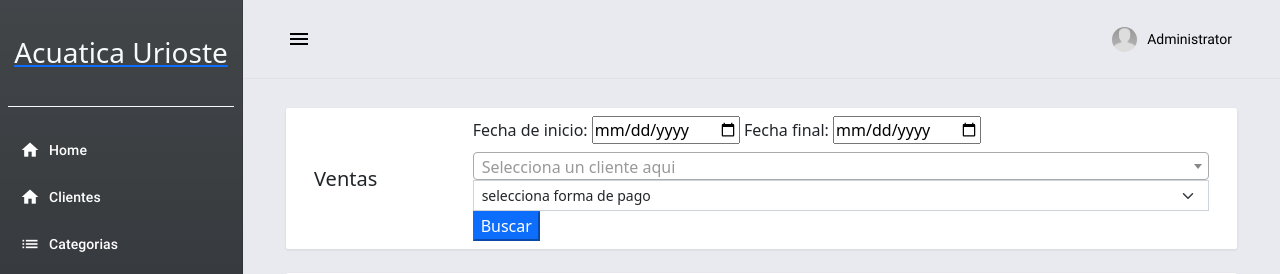
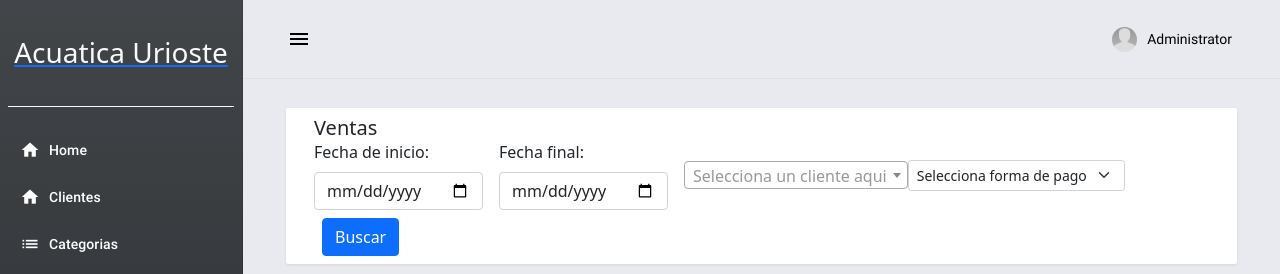
Before and after one commit to luisspe/posUrioste, a Django app: page /sales in a window 1280 px wide. Shown: the top 274 px of the page. Run offline with Django 3.2, Linux system fonts and the light colour scheme; a user stored in the database is signed in; data comes from the database, SQL or seed files in the repository; some libraries are stand-ins or nearby versions.

Commit message:
cambios de ui

```diff
--- a/posApp/templates/posApp/sales.html
+++ b/posApp/templates/posApp/sales.html
@@ -3,14 +3,19 @@
     <div class="mdc-card py-2">
         <div class="d-flex justify-content-between align-items-center flex-wrap">
             <h4 class="card-title mb-0">Ventas</h4>
-            <form method="GET">
-                <label for="start-date">Fecha de inicio:</label>
-                <input type="date" name="start_date" id="start-date" class="mb-2">
+            <form method="GET" class="d-flex align-items-center flex-wrap">
+                <div class="form-group mb-2">
+                    <label for="start-date" class="form-label">Fecha de inicio:</label>
+                    <input type="date" name="start_date" id="start-date" class="form-control">
+                </div>
 
-                <label for="end-date">Fecha final:</label>
-                <input type="date" name="end_date" id="end-date" class="mb-2">
+                <div class="form-group mx-sm-3 mb-2">
+                    <label for="end-date" class="form-label">Fecha final:</label>
+                    <input type="date" name="end_date" id="end-date" class="form-control">
+                </div>
 
-                <select name="cliente_id" id="cliente_id" class="form-select form-select-sm rounded-0" required>
+                <div class="form-group mb-2">
+                    <select name="cliente_id" id="cliente_id" class="form-select form-select-sm">
                         {% if not clientes %}
                         <option value="" disabled selected></option>
                         {% else %}
@@ -25,14 +30,16 @@
                             {% endif %}
                         {% endfor %}
                     </select>
+                </div>
 
-                <select name="formapago_id" id="formapago_id" class="form-select form-select-sm rounded-0" required>
+                <div class="form-group mb-2">
+                    <select name="formapago_id" id="formapago_id" class="form-select form-select-sm">
                         {% if not formapago %}
                         <option value="" disabled selected></option>
                         {% else %}
                         <option value="" disabled></option>
                         {% endif %}
-                    <option value="" selected>selecciona forma de pago</option>
+                        <option value="" selected>Selecciona forma de pago</option>
                         {% for fpago in formapago  %}
                             {% if fpago.id == fpago.id %}
                             <option value="{{ fpago.id }}">{{ fpago.tipo }}</option>
@@ -41,9 +48,9 @@
                             {% endif %}
                         {% endfor %}
                     </select>
+                </div>
 
-
-                <button class="btn-primary" type="submit">Buscar</button>
+                <button class="btn btn-primary ml-2" type="submit">Buscar</button>
             </form>
 
 
--- a/posApp/views.py
+++ b/posApp/views.py
@@ -57,13 +57,20 @@ def home(request):
         date_added__month = current_month,
         date_added__day = current_day
     ).all()
+    month_sales = Sales.objects.filter(
+        date_added__year=current_year,
+        date_added__month = current_month,
+
+    ).all()
     total_sales = sum(today_sales.values_list('grand_total',flat=True))
+    month_sales = sum(month_sales.values_list('grand_total',flat=True))
     context = {
         'page_title':'Home',
         'categories' : categories,
         'products' : products,
         'transaction' : transaction,
         'total_sales' : total_sales,
+        'month_sales': month_sales
     }
     return render(request, 'posApp/home.html',context)
 
```
Also changed, not shown: posApp/templates/posApp/home.html (+34 -0 lines). Lines whose indentation alone changed are shown as unchanged.
